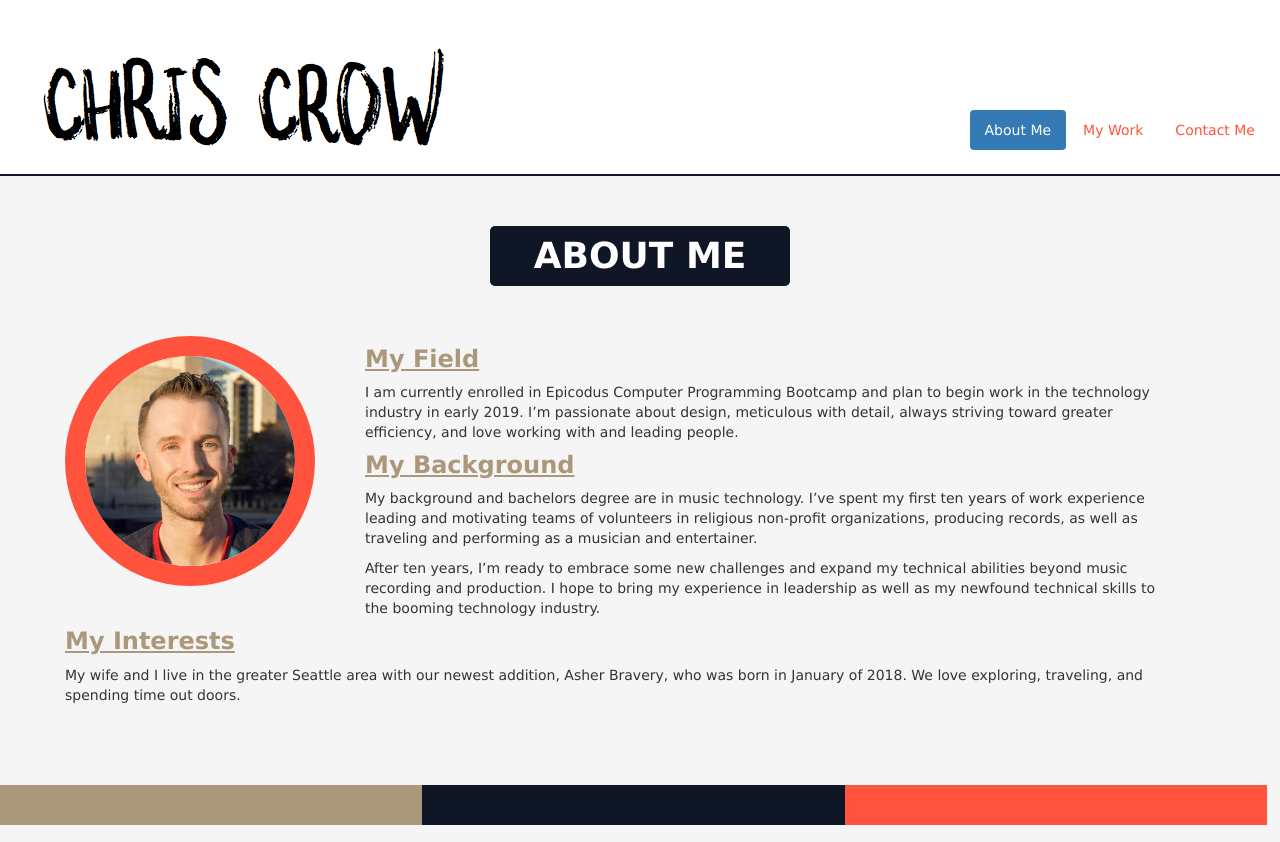
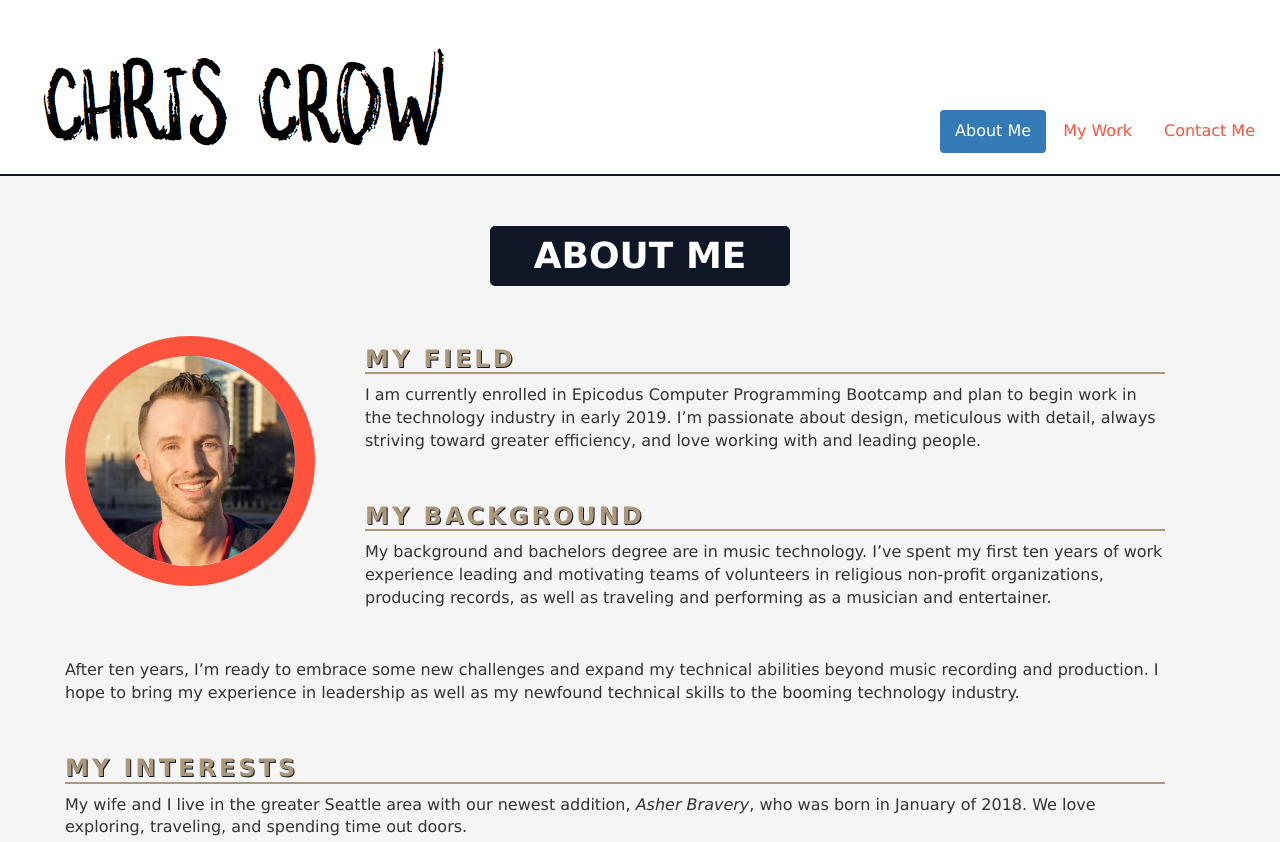
Before and after one commit to ChrisMCrow/portfolio, a plain HTML site: page index.html in a window 1280 px wide. Shown: the top 842 px of the page. Drawn offline with nearby package versions, Linux system fonts and the light colour scheme.

Commit message:
show additional formatting

```diff
--- a/css/styles.css
+++ b/css/styles.css
@@ -1,9 +1,11 @@
 body {
   font-family: verdana;
+  font-size: 16px;
 }
 
 a {
   color: #ff533d;
+  target:
 }
 
 a:visited {
@@ -38,6 +40,10 @@ a:hover {
   padding-bottom: 20px;
 }
 
+#aboutme p {
+  margin-bottom: 50px;
+}
+
 h1 {
   text-align: center;
   margin: 50px auto 30px auto;
@@ -59,11 +65,7 @@ h1 {
 }
 
 h4 {
-  width: auto;
-  text-decoration: underline;
-  font-size: 24px;
-  color: #ab987a;
-  font-weight: bold;
+  border-bottom: 2px solid #ab987a;
 }
 
 #headshot {
@@ -72,6 +74,13 @@ h4 {
   width: 250px;
   border-radius: 50%;
   border: 20px solid #ff533d;
+  float: left;
+}
+
+#headshotbox {
+  width: 300px;
+  height: 300px;
+  background-color: #f5f5f5;
   float: left;
 }
 
@@ -120,12 +129,11 @@ h4 {
 }
 
 .projects {
-  overflow: auto;
   height: 270px;
   background-color: #f5f5f5;
   border: 2px solid #ab987a;
   border-radius: 5px;
-  margin: 20px;
+  margin: 20px auto 20px auto;
   padding-right: 20px;
 }
 
@@ -151,4 +159,7 @@ ol {
   font-size: 24px;
   color: #ab987a;
   font-weight: bold;
+  text-transform: uppercase;
+  letter-spacing: 3px;
+  text-shadow: 1px 1px 0px #0f1626;
 }
--- a/index.html
+++ b/index.html
@@ -18,9 +18,9 @@
         </div>
         <div class="col-sm-4">
           <ul class="nav nav-pills">
-            <li role="presentation" class="active"><a href="#">About Me</a></li>
-            <li role="presentation"><a href="#">My Work</a></li>
-            <li role="presentation"><a href="#">Contact Me</a></li>
+            <li role="presentation" class="active"><a href="#aboutme">About Me</a></li>
+            <li role="presentation"><a href="#mywork">My Work</a></li>
+            <li role="presentation"><a href="#contactme">Contact Me</a></li>
           </ul>
         </div>
       </div>
@@ -30,14 +30,16 @@
     <div class="container" id="aboutme">
       <h1><strong>ABOUT ME</strong></h1>
       <div class="content">
-        <img src="img/headshot2.jpg" alt="Chris Crow Headshot" id="headshot">
-        <h4>My Field</h4>
+        <div id="headshotbox">
+          <img src="img/headshot2.jpg" alt="Chris Crow Headshot" id="headshot">
+        </div>
+        <h4 class="important">My Field</h4>
         <p>I am currently enrolled in Epicodus Computer Programming Bootcamp and plan to begin work in the technology industry in early 2019. I’m passionate about design, meticulous with detail, always striving toward greater efficiency, and love working with and leading people.</p>
-        <h4>My Background</h4>
+        <h4 class="important">My Background</h4>
         <p>My background and bachelors degree are in music technology. I’ve spent my first ten years of work experience leading and motivating teams of volunteers in religious non-profit organizations, producing records, as well as traveling and performing as a musician and entertainer.</p>
         <p>After ten years, I’m ready to embrace some new challenges and expand my technical abilities beyond music recording and production. I hope to bring my experience in leadership as well as my newfound technical skills to the booming technology industry.</p>
-        <h4>My Interests</h4>
-        <p>My wife and I live in the greater Seattle area with our newest addition, Asher Bravery, who was born in January of 2018. We love exploring, traveling, and spending time out doors.</p>
+        <h4 class="important">My Interests</h4>
+        <p>My wife and I live in the greater Seattle area with our newest addition, <em>Asher Bravery</em>, who was born in January of 2018. We love exploring, traveling, and spending time out doors.</p>
       </div>
 
       <!--border-->
@@ -107,9 +109,9 @@
         <ol>
           <li><span class="important">Social Media</span>. You can connect with me on any of these networks:</li>
             <ul>
-              <li>LinkedIn</li>
-              <li>Facebook</li>
-              <li>Insagram</li>
+              <li><a href="http://www.linkedin.com/in/ChrisMCrow">LinkedIn</a></li>
+              <li><a href="http://www.facebook.com/ChrisMCrow">Facebook</a></li>
+              <li><a href="http://www.instagram.com/chrismcrow/">Instagram</a></li>
             </ul>
           <li><span class="important">Email</span>. You can shoot me an email by <a href="mailto:chrismcrow@gmail.com">clicking here</a>.</li>
           <li><span class="important">Github</span>. Follow my progress on Github by <a href="https://github.com/ChrisMCrow">clicking here</a>.</li>
```
Also changed, not shown: css/bootstrap.css.
